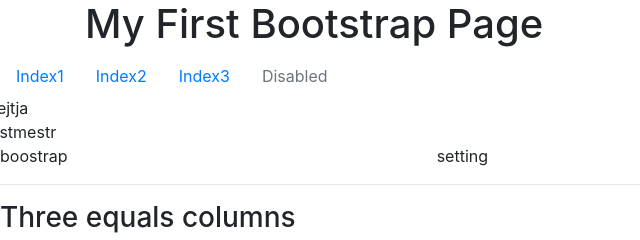
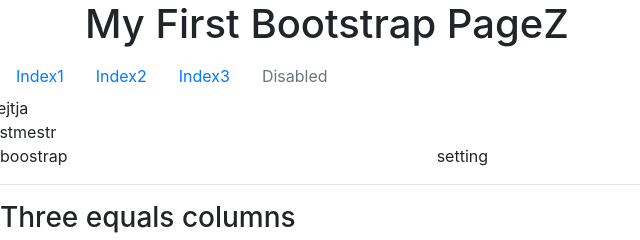
Before and after one commit to lingongrova1337/test, a plain HTML site: page index.html in a window 1280 px wide. Shown: the top 240 px of the page, 0-640 px from the left. Drawn offline with nearby package versions, Linux system fonts and the light colour scheme.

Commit message:
changed some shiet

```diff
--- a/index.html
+++ b/index.html
@@ -24,7 +24,7 @@
 
 
   <div class="container">
-    <h1>My First Bootstrap Page</h1>
+    <h1>My First Bootstrap PageZ</h1>
   </div>
 
   <ul class="nav">
```
